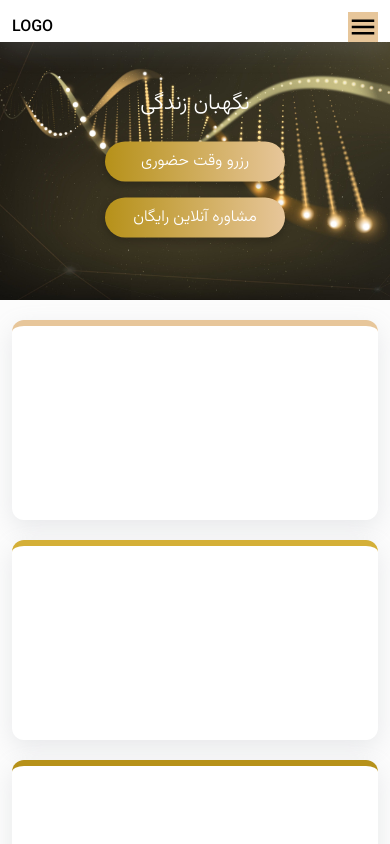
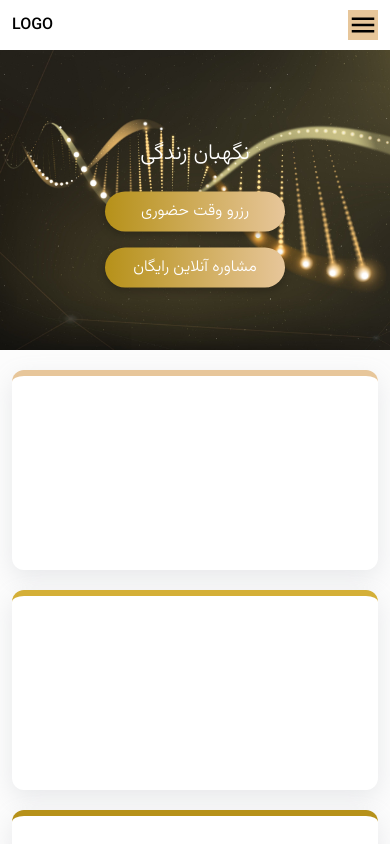
Before and after one commit to solitariusdigital/belleclass, a Next.js app: page / in a window 390 px wide. Shown: the top 844 px of the page. Built offline with nearby package versions, Linux system fonts and the light colour scheme.

Commit message:
fix: menu mobile scroll

```diff
--- a/components/Menu.module.scss
+++ b/components/Menu.module.scss
@@ -90,11 +90,13 @@
   .topBar {
     width: 100%;
     padding: 12px;
-    padding-bottom: 0px;
+    height: 50px;
     @include mixins.row-space-between-center();
   }
 
   .menuMobile {
+    position: fixed;
+    z-index: 2;
     display: flex;
     flex-direction: row-reverse;
     justify-content: space-between;
--- a/styles/globals.scss
+++ b/styles/globals.scss
@@ -27,9 +27,13 @@ h2 {
   }
 }
 
+main {
+  position: relative;
+  overflow-y: auto;
+  height: calc(100vh - 50px);
+}
+
 .menu {
-  position: fixed;
-  z-index: 2;
   display: flex;
   justify-content: center;
   width: 100%;
```
